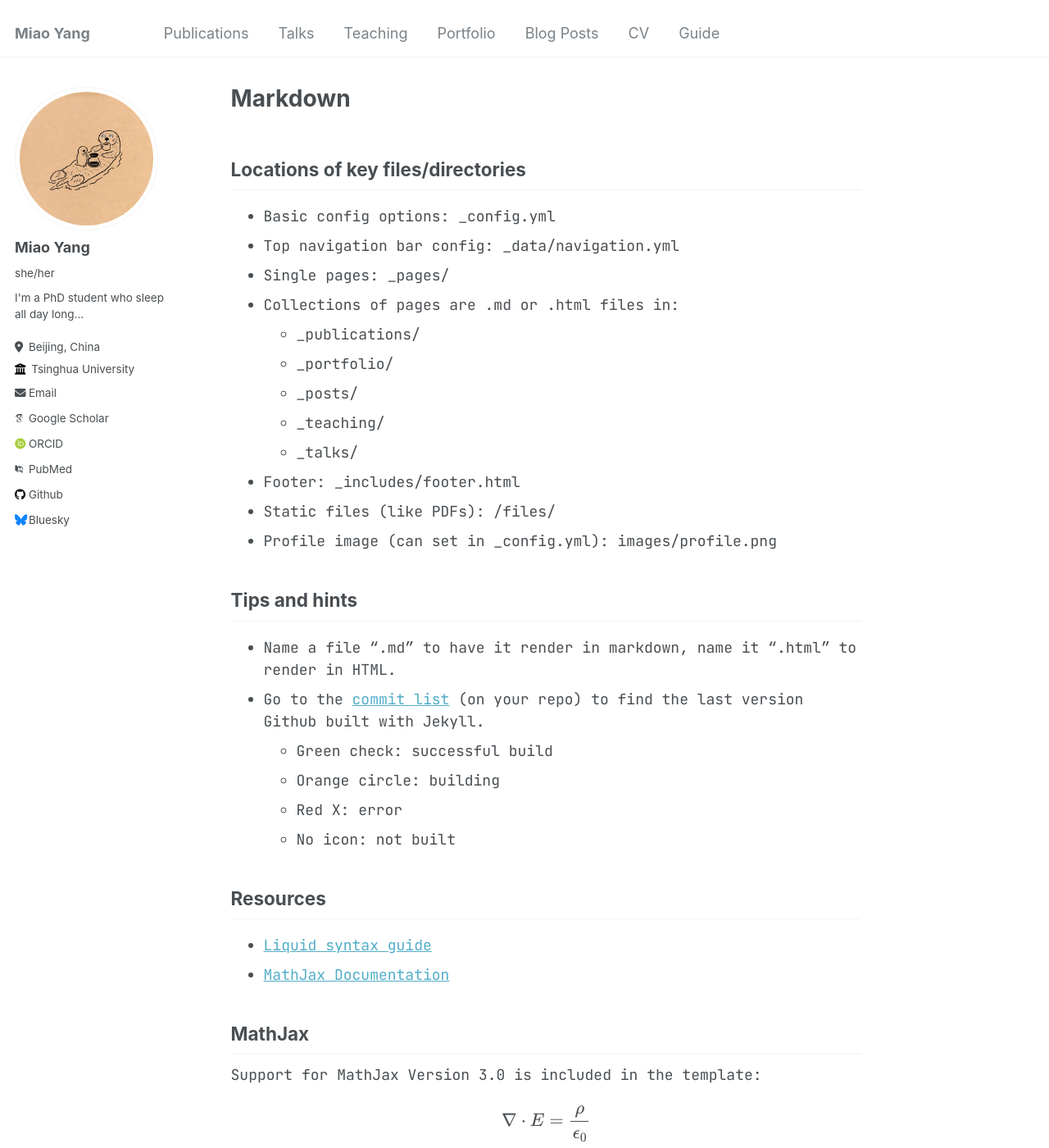
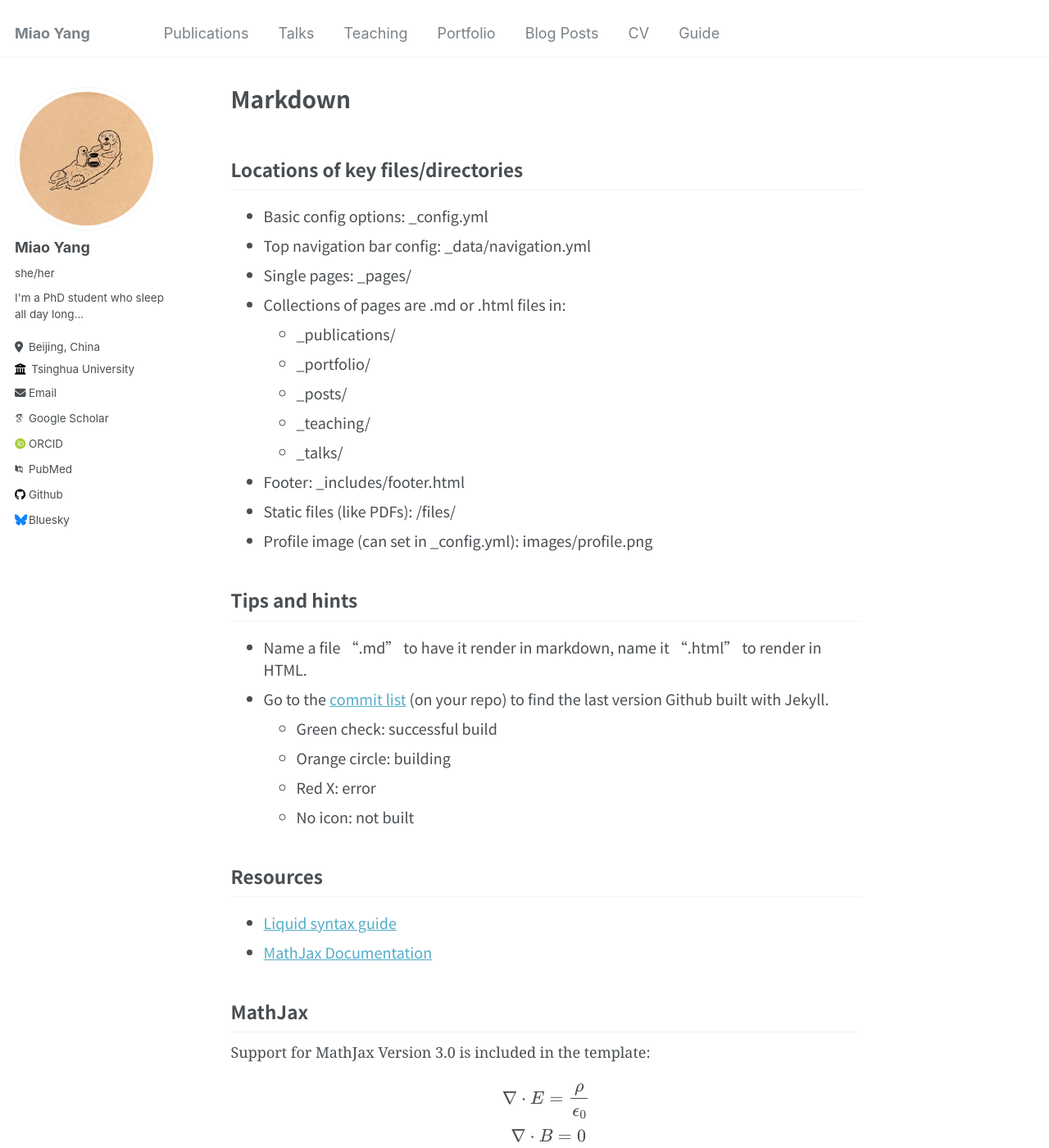
Before and after one commit to miaoyang129/miaoyang129.github.io, a Jekyll site: the page built from _pages/markdown.md, in a window 1280 px wide and 1400 px high. Shown: the whole window at 82% size. Built offline with Jekyll 4.4.1, drawn with Linux system fonts in a browser that asks for light colours; some web fonts are replaced.

Commit message:
font updated to source han sans

```diff
--- a/assets/css/main.scss
+++ b/assets/css/main.scss
@@ -10,8 +10,7 @@
  *
 */
 
-@import url('https://fonts.googleapis.com/css2?family=JetBrains+Mono:wght@400;700&display=swap'); // import jetbrains mono font
-
+@import url('https://fonts.googleapis.com/css2?family=Noto+Sans+SC:wght@400;700&display=swap');
 
 @import "vendor/breakpoint/breakpoint"; // media query mixins
 @import "variables";
@@ -43,6 +42,17 @@
 @import "vendor/magnific-popup/magnific-popup";
 @import "print";
 
+/* 设置全局字体 */
 body {
-    font-family: 'JetBrains Mono', monospace;
+    font-family: 'Noto Sans SC', sans-serif;
   }
+
+  /* 设置标题的字体 */
+  h1, h2, h3, h4, h5, h6 {
+    font-family: 'Noto Sans SC', sans-serif;
+  }
+
+  /* 设置段落的字体 */
+  p {
+    font-family: 'Georgia', serif;
+  }
```
